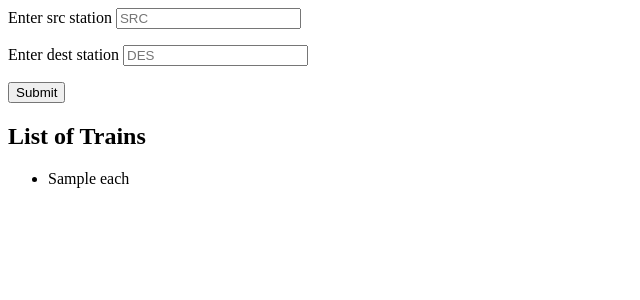
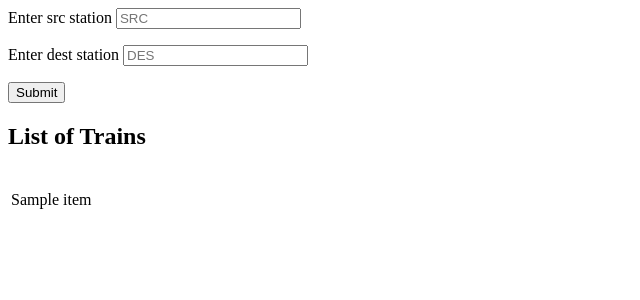
Before and after one commit to Mounish137/Intelligent-railway-information-system, a Django app: template findtrainsapp/templates/findtrains.html in a window 1280 px wide. Shown: the top 300 px of the page, without its empty margins (0-640 px from the left). Run offline with Django 3.2, Linux system fonts and the light colour scheme; the template is opened without the code that fills it: most values are stand-ins (such as "Sample title", 1, 10 or a date in 2020).

Commit message:
template change

```diff
--- a/findtrainsapp/templates/findtrains.html
+++ b/findtrainsapp/templates/findtrains.html
@@ -7,9 +7,11 @@
 </form>
 
 <h2> List of Trains </h2>
-<ul>
+<table>
   {% for each in trains_result %}
-  <li>{{each}}</li>
+  <tr>{% for item in each %}
+    <td>{{item}}</td>
+    {% endfor %}</tr><br>
   {% endfor %}
-</ul>
+</table>
 {% endblock content %}
```
